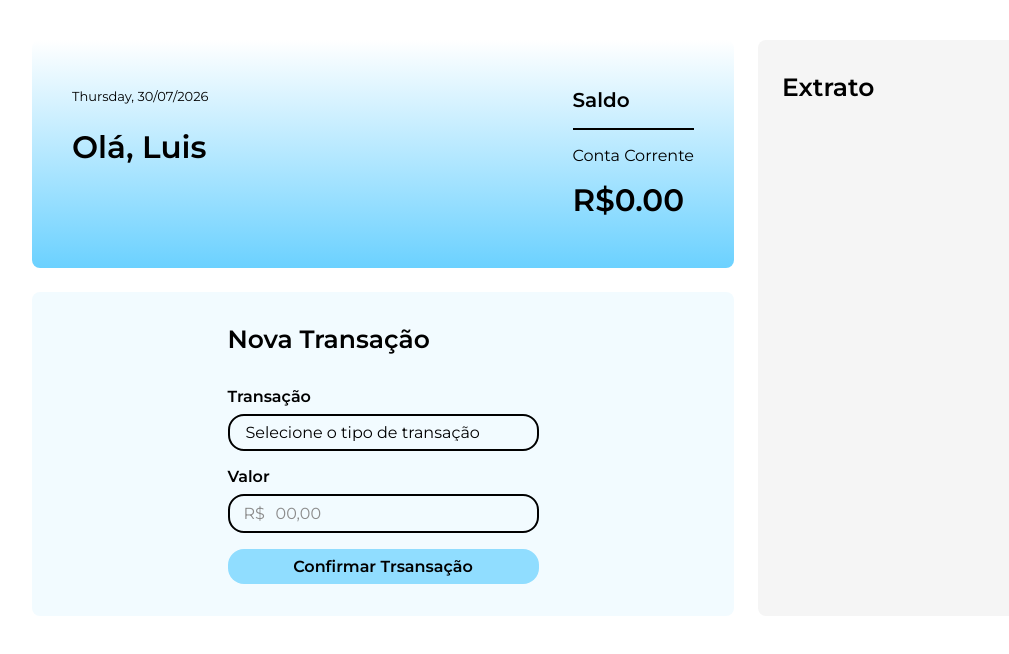
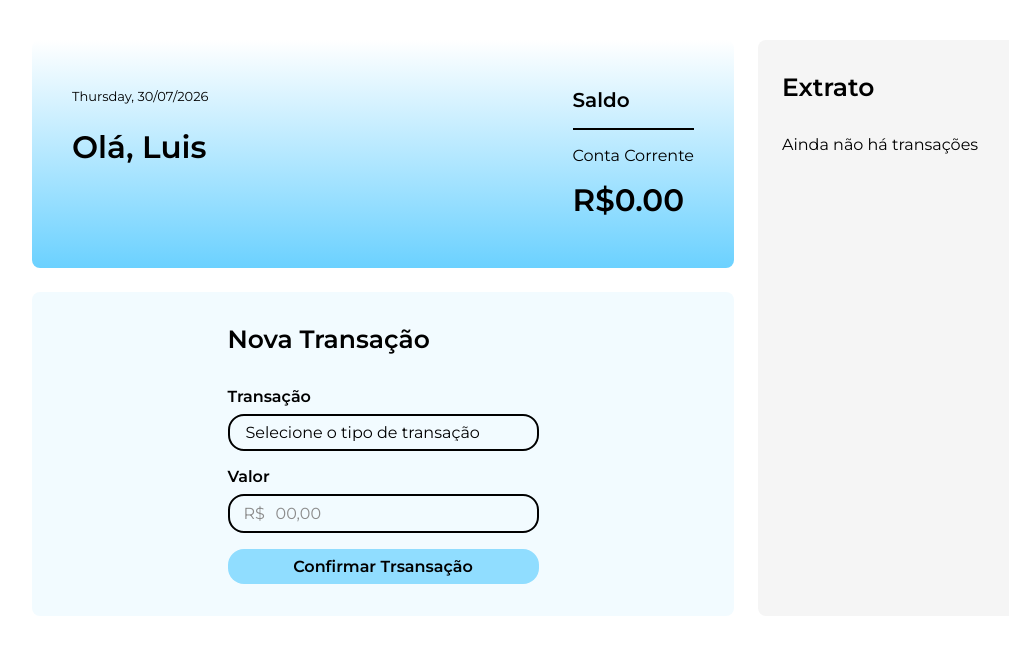
Before and after one commit to martinssluis/AnyBank, an Angular app in the folder anybank/: page / in a window 1280 px wide. Shown: the top 654 px of the page, without its empty margins (104-1113 px from the left). Built offline with nearby package versions, Linux system fonts and the light colour scheme.

Commit message:
feat(extrato.cmoponent.html): adiciona @empty para exibir mensagem quando o aside extrato estiver vazio

```diff
--- a/anybank/src/app/components/extrato/extrato.component.html
+++ b/anybank/src/app/components/extrato/extrato.component.html
@@ -6,6 +6,10 @@
       <li>
         <app-transacao [transacao]="transacao" />
       </li>
+    } @empty {
+      <li aria-hidden="true">
+        Ainda não há transações
+      </li>
     }
   </ul>
 </aside>
```
